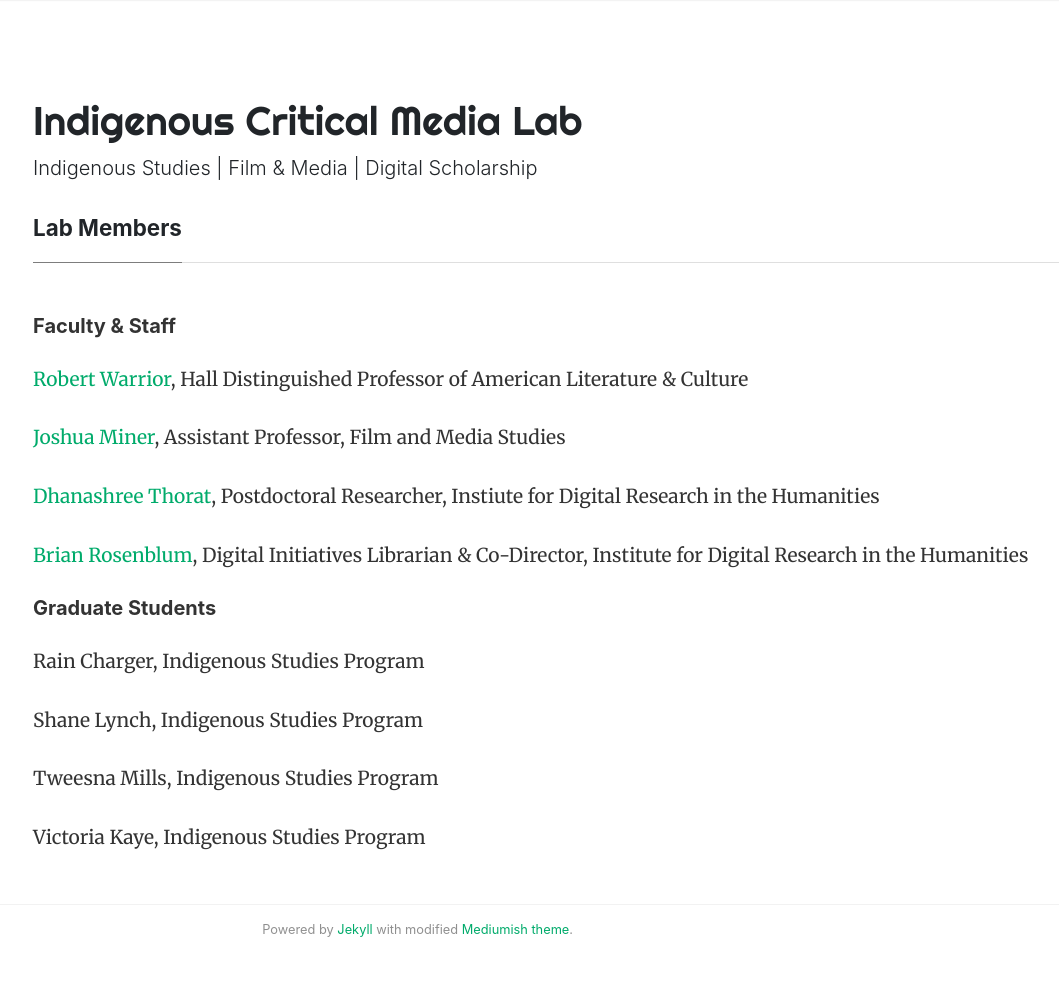
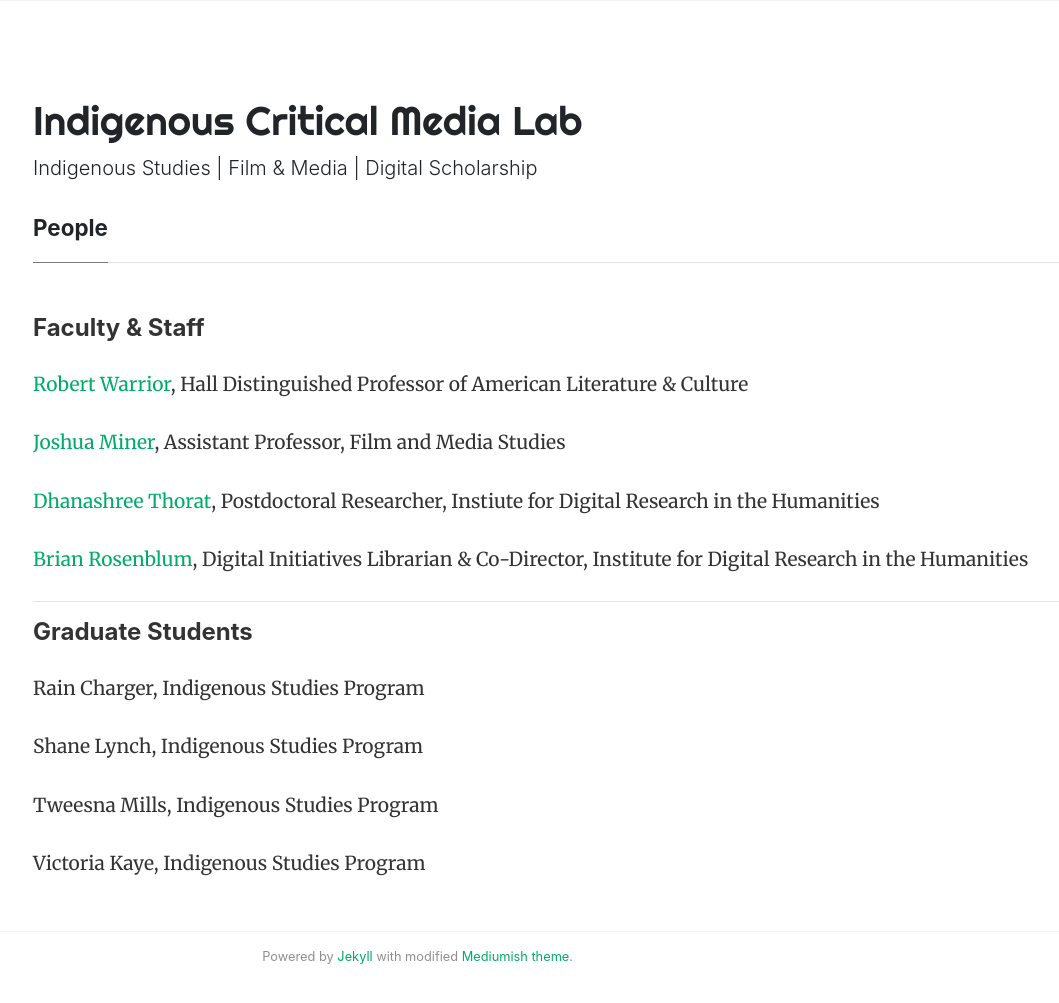
Before and after one commit to idrhku/icmlab, a Jekyll site: the page built from _pages/people.md, in a window 1280 px wide and 1040 px high. Shown: the top 1003 px of the window, without its empty margins (52-1111 px from the left). Built offline with Jekyll 4.4.1, drawn with Linux system fonts in a browser that asks for light colours; nearby versions of some CDN libraries; comment, search, counter and statistics services are not loaded.

Commit message:
Update people.md

```diff
--- a/_pages/people.md
+++ b/_pages/people.md
@@ -1,11 +1,11 @@
 ---
-title: Lab Members
+title: People
 permalink: people
 layout: page
 published: true
 ---
 
-##### Faculty & Staff
+#### Faculty & Staff
 
 [Robert Warrior](http://americanstudies.ku.edu/robert-warrior), Hall Distinguished Professor of American Literature & Culture
 
@@ -15,7 +15,8 @@ published: true
 
 [Brian Rosenblum](http://idrh.ku.edu/), Digital Initiatives Librarian & Co-Director, Institute for Digital Research in the Humanities
 
-##### Graduate Students
+---
+#### Graduate Students
 
 Rain Charger, Indigenous Studies Program
 
```
